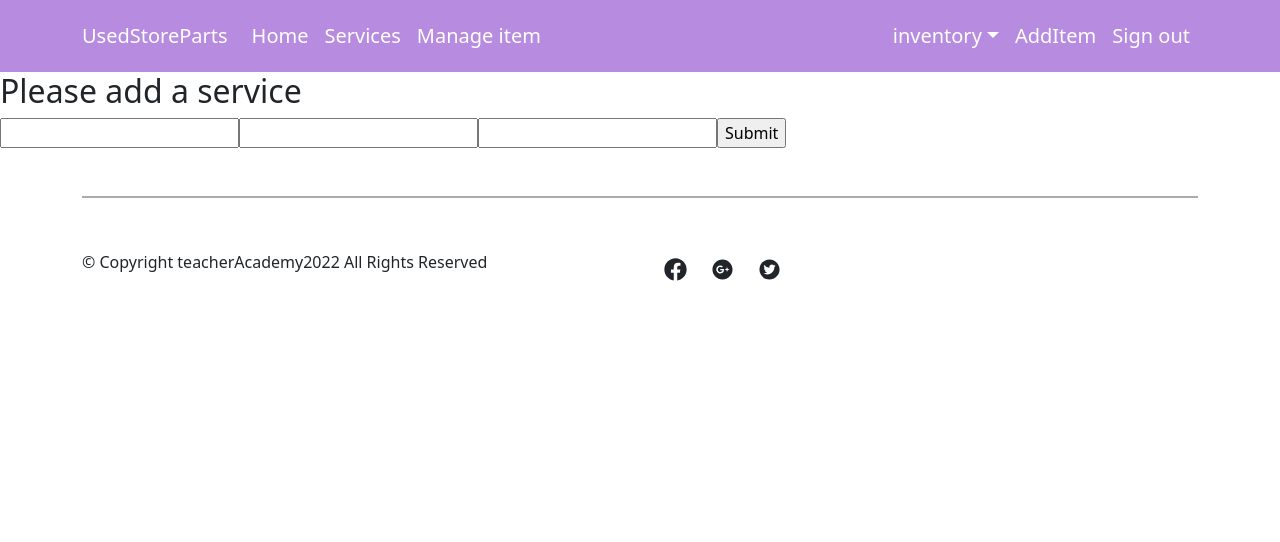
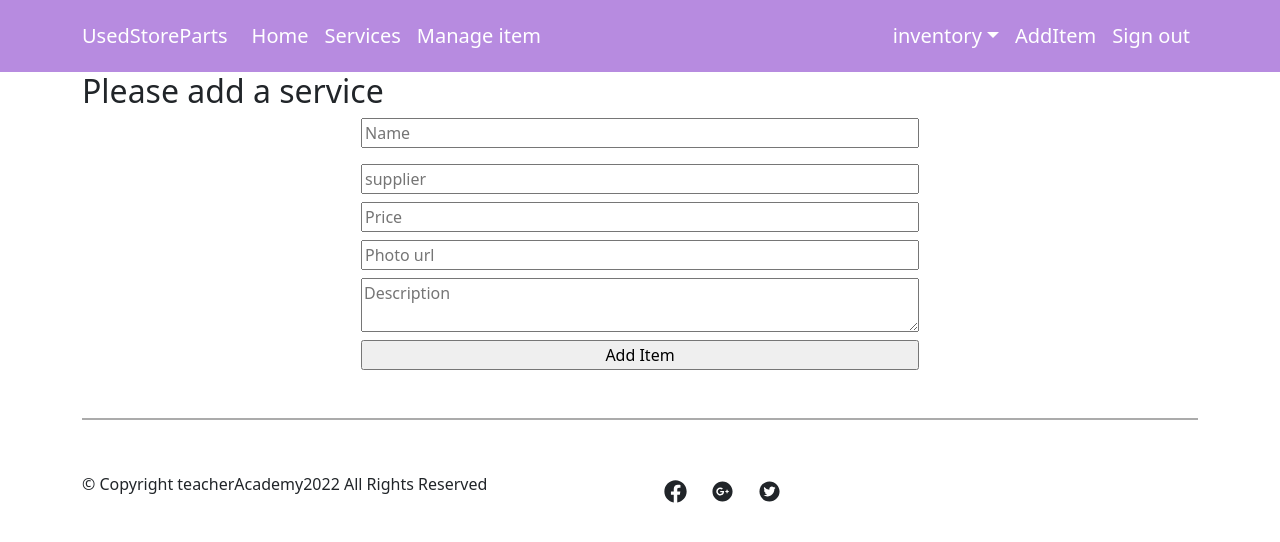
Before and after one commit to sharifulislm/warehouse-management, a React (Create React App) app: page /AddItem in a window 1280 px wide. Shown: the top 542 px of the page. Built offline with nearby package versions, Linux system fonts and the light colour scheme; no server answers; sample sign-in values are in the browser's storage.

Commit message:
added post server to ui

```diff
--- a/src/components/Pages/AddItem/AddItem.js
+++ b/src/components/Pages/AddItem/AddItem.js
@@ -3,16 +3,35 @@
 
 const AddItem = () => {
     const { register, handleSubmit } = useForm();
-    const onSubmit = data => console.log(data);
+    const onSubmit = data => {
+     console.log(data);
+     const url = `http://localhost:5000/inventory`;
+     fetch(url, {
+         method: 'POST',
+         headers: {
+             'content-type': 'application/json'
+         },
+         body: JSON.stringify(data)
+     })
+     .then(res => res.json())
+     .then(result => {
+         console.log(result);
+     })
+    };
+
     return (
-        <div>
+        <div className='container'>
             <h2>Please add a service</h2>
-           <form onSubmit={handleSubmit(onSubmit)}>
-      <input {...register("firstName", { required: true, maxLength: 20 })} />
-      <input {...register("lastName", { pattern: /^[A-Za-z]+$/i })} />
-      <input type="number" {...register("age", { min: 18, max: 99 })} />
-      <input type="submit" />
+            <div className='w-50 mx-auto form-box'>
+           <form className='d-flex flex-column' onSubmit={handleSubmit(onSubmit)}>
+      <input className=' mb-3 ' placeholder='Name' {...register("name", { required: true, maxLength: 20 })} />
+      <input className='mb-2' placeholder='supplier ' {...register("supplierName")} />
+      <input className='mb-2' placeholder='Price' type="number" {...register("price")} />
+      <input className='mb-2' placeholder='Photo url' type="text" {...register("images")} />
+      <textarea className='mb-2' placeholder='Description' {...register("description")} />
+      <input type="submit" value="Add Item"/>
     </form>
+        </div>
         </div>
     );
 };
```
Also changed, not shown: public/data.json (+8 -8 lines).
